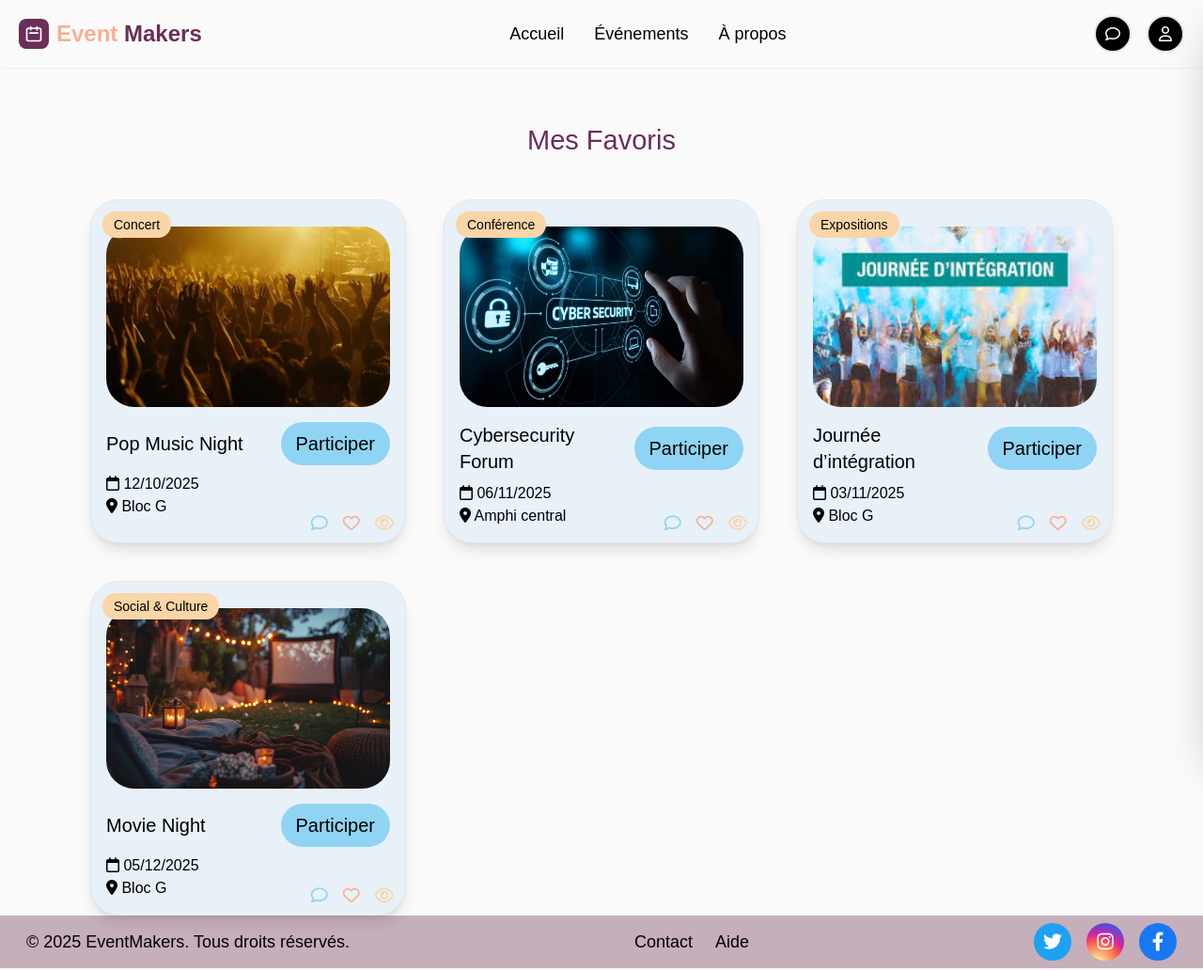
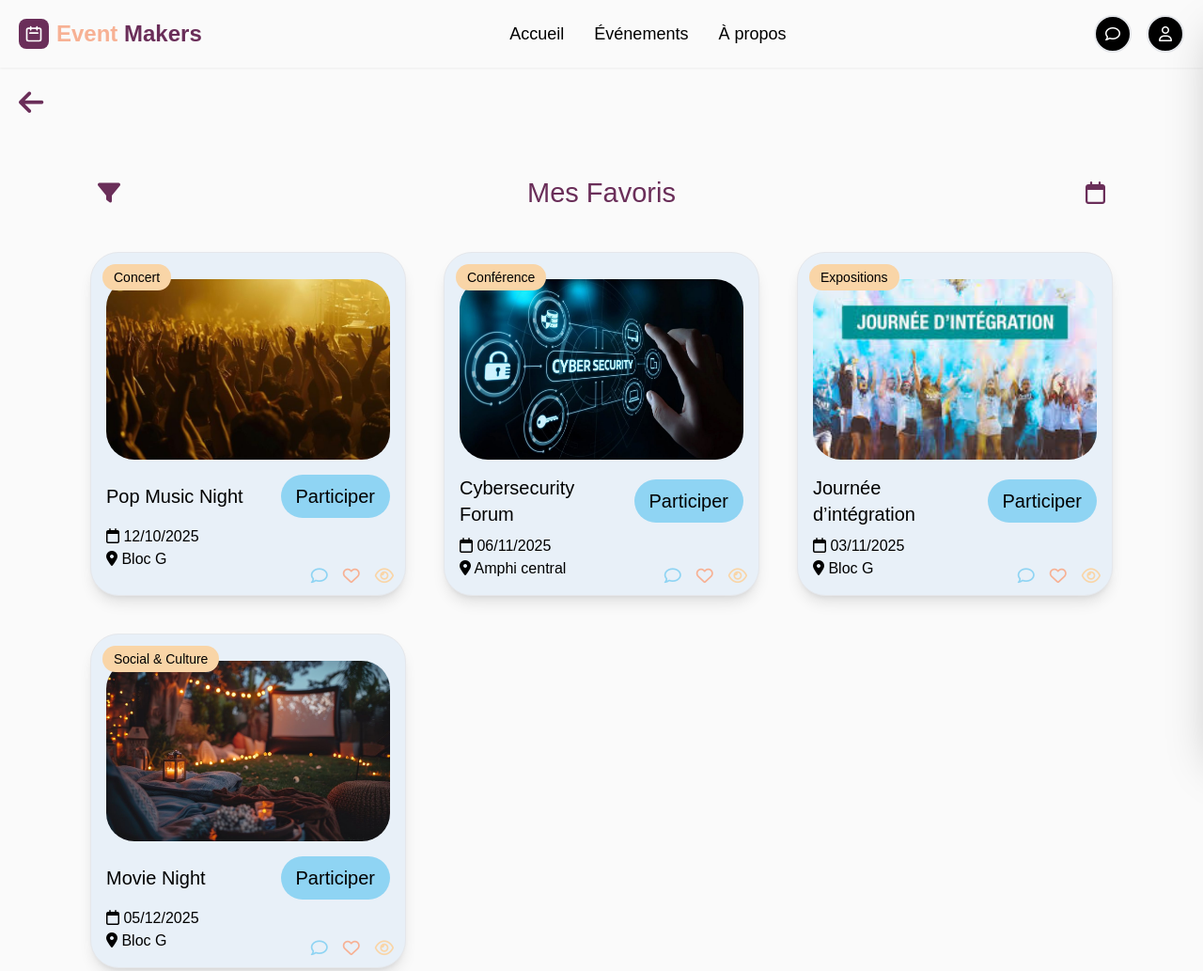
Before and after one commit to EventMakersOrganization/EventMakers, a website: page public/favoris.html in a window 1280 px wide. Shown: the top 1033 px of the page at 94% size. Drawn offline with Linux system fonts and the light colour scheme.

Commit message:
modification dans html

```diff
--- a/public/favoris.html
+++ b/public/favoris.html
@@ -19,11 +19,38 @@
     <!-- HEADER -->
     <div id="headerContainer"></div>
 
+<button onclick="history.back()" class="ml-5 mt-5 text-3xl text-byzantium">
+    <i class="fa-solid fa-arrow-left"></i>
+</button>
+
+
+
     <!-- SECTION FAVORIS -->
-    <section class="container mx-auto px-8 mt-14 ">
-      <h2 class="text-h2 font-title text-byzantium text-center mb-10">
-        Mes Favoris
-      </h2>
+    <section class="container mx-auto px-8 mt-14 mb-20 ">
+     <!-- TITRE + BOUTONS -->
+<div class="relative flex justify-center items-center mb-10">
+
+  <!-- Bouton filtrage à gauche -->
+  <button
+    class="absolute left-0 md:left-16 text-byzantium text-2xl p-2 rounded-full hover:bg-cardbg transition"
+  >
+    <i class="fa-solid fa-filter"></i>
+  </button>
+
+  <!-- Titre centré -->
+  <h2 class="text-h2 font-title text-byzantium">
+    Mes Favoris
+  </h2>
+
+  <!-- Calendrier à droite -->
+  <button
+    class="absolute right-0 md:right-16 text-byzantium text-2xl p-2 rounded-full hover:bg-cardbg transition" onclick="window.location.href='calendrier.html'"
+  >
+    <i class="fa-regular fa-calendar"></i>
+  </button>
+
+</div>
+
 
       <!-- GRILLE DES FAVORIS (max 3 par ligne) -->
       <div class="grid grid-cols-1 md:grid-cols-3 gap-10 px-10 md:px-16">
@@ -36,6 +63,9 @@
           >
             Concert
           </span>
+
+
+
 
           <img
             src="../images/popnight.jpg"
```
Also changed, not shown: public/calendrier.html (+33 -40 lines), public/index.html (+2 -0 lines), public/style.css.
